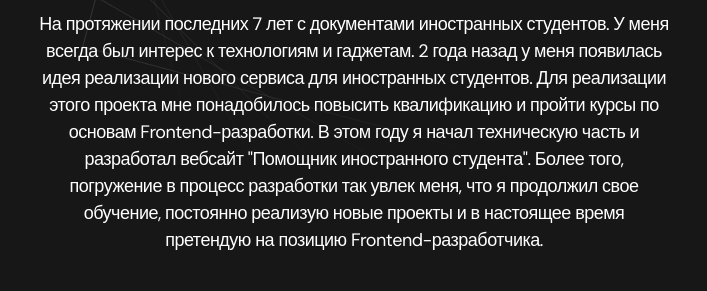
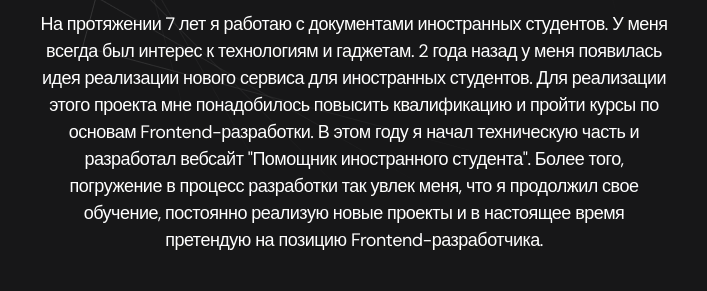
Before and after one commit to poposhka1990/Developer-Portfolio, a plain HTML site: page index.html in a window 1280 px wide. Shown: the part 679-970 px from the top of the page, 286-993 px from the left. Drawn offline with Linux system fonts and the light colour scheme.

Commit message:
fix: description text corrections

```diff
--- a/index.html
+++ b/index.html
@@ -52,7 +52,7 @@
                 </h1>
                 <img class="avatar-img" src="./img/avatar.jpg" alt="avatar">
                 <div class="header__text">
-                    <p class="description">На протяжении последних 7 лет с документами иностранных студентов.
+                    <p class="description">На протяжении 7 лет я работаю с документами иностранных студентов.
                         У меня всегда был интерес к технологиям и гаджетам. 2 года назад у меня появилась
                         идея реализации нового сервиса для иностранных студентов. Для реализации этого
                         проекта мне понадобилось повысить квалификацию и пройти курсы по основам Frontend-разработки. В этом году
```
